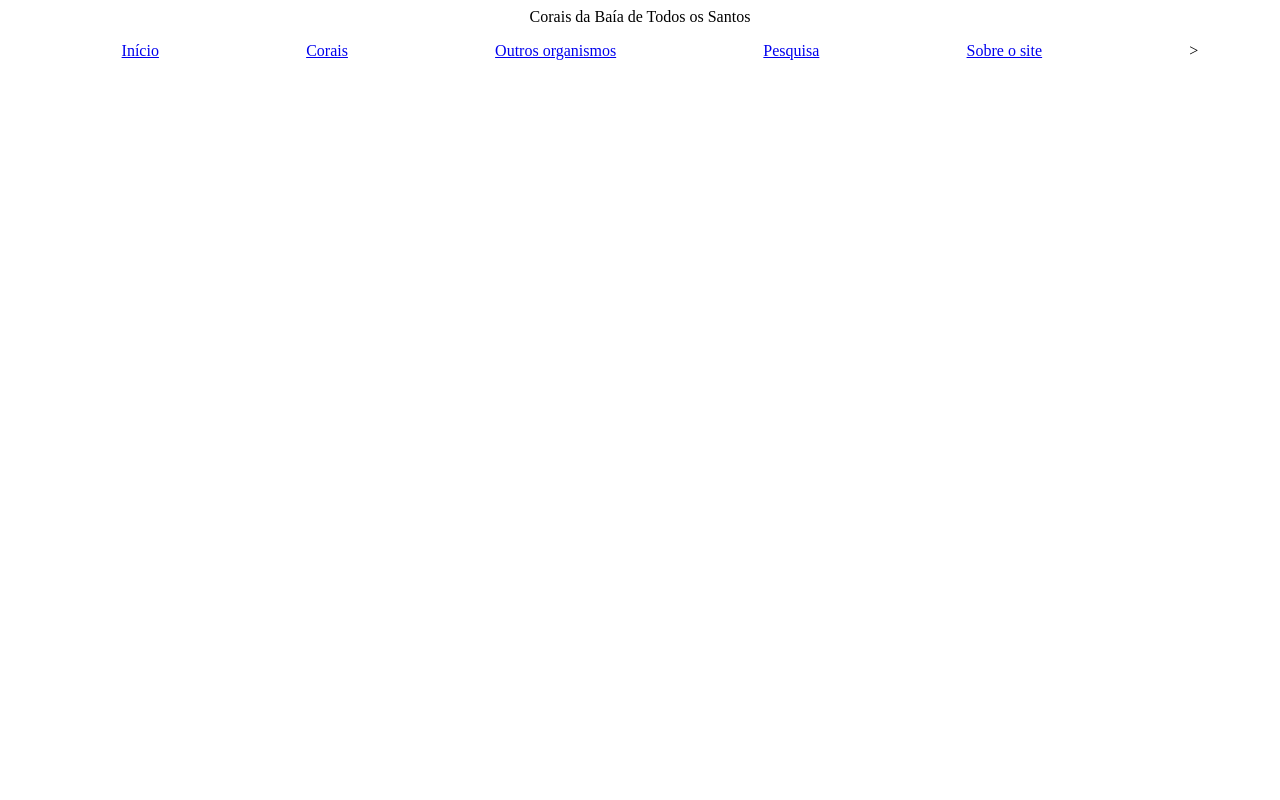
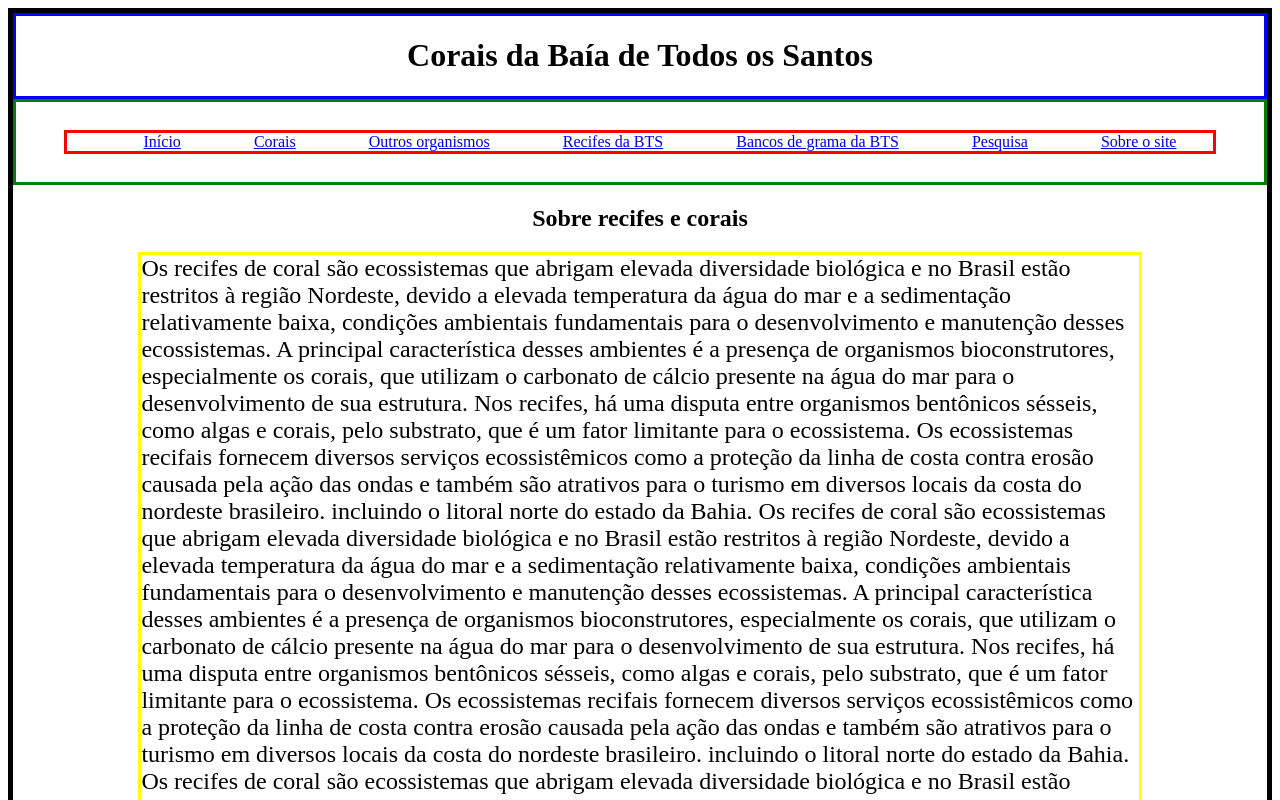
Before and after one commit to joaopedro877/corais, a plain HTML site: page index.html in a window 1280 px wide. Shown: the top 800 px of the page. Drawn offline with Linux system fonts and the light colour scheme.

Commit message:
website template
Website template sem fontes, cores e imagens

```diff
--- a/index.html
+++ b/index.html
@@ -6,17 +6,40 @@
     <link rel="stylesheet" href="styles.css">
 </head>
 <body>
-    <header class="header-container">Corais da Baía de Todos os Santos</header>
+    <header class="header-container"><h1>Corais da Baía de Todos os Santos</h1></header>
     <nav class="nav-bar-container">
         <ul class="nav-bar-itens">
+            <!--add hover to the nav bar itens ("coral" and "outros")-->
             <li><a href="index.html">Início</a></li>
             <li><a href="corais.html">Corais</a></li>
             <li><a href="outros.html">Outros organismos</a></li>
+            <li><a href="recifes.html">Recifes da BTS</a></li>
+            <li><a href="bancos.html">Bancos de grama da BTS</a></li>
             <li><a href="pesquisa.html">Pesquisa</a></li>
             <li><a href="about.hml">Sobre o site</a></li>
-            <!--add a search bar in here-->>
+            <!--add a search bar in here-->
         </ul>
     </nav>
+    <div class="hero-section-container">
+        <div>
+            <h2>Sobre recifes e corais</h2>
+            <p class="hero-text">
+                Os recifes de coral são ecossistemas que abrigam elevada diversidade biológica  e no Brasil estão restritos à região Nordeste, devido a elevada temperatura da água do mar e a sedimentação relativamente baixa, condições ambientais fundamentais para o desenvolvimento e manutenção desses ecossistemas. A principal característica desses ambientes é a presença de organismos bioconstrutores, especialmente os corais, que utilizam o carbonato de cálcio presente na água do mar para o desenvolvimento de sua estrutura. Nos recifes, há uma disputa entre organismos bentônicos sésseis, como algas e corais, pelo substrato, que é um fator limitante para o ecossistema.
+                Os ecossistemas recifais fornecem diversos serviços ecossistêmicos como a proteção da linha de costa contra erosão causada pela ação das ondas e também são atrativos para o turismo em diversos locais da costa do nordeste brasileiro. incluindo o litoral norte do estado da Bahia.
+                Os recifes de coral são ecossistemas que abrigam elevada diversidade biológica  e no Brasil estão restritos à região Nordeste, devido a elevada temperatura da água do mar e a sedimentação relativamente baixa, condições ambientais fundamentais para o desenvolvimento e manutenção desses ecossistemas. A principal característica desses ambientes é a presença de organismos bioconstrutores, especialmente os corais, que utilizam o carbonato de cálcio presente na água do mar para o desenvolvimento de sua estrutura. Nos recifes, há uma disputa entre organismos bentônicos sésseis, como algas e corais, pelo substrato, que é um fator limitante para o ecossistema.
+                Os ecossistemas recifais fornecem diversos serviços ecossistêmicos como a proteção da linha de costa contra erosão causada pela ação das ondas e também são atrativos para o turismo em diversos locais da costa do nordeste brasileiro. incluindo o litoral norte do estado da Bahia.
+                Os recifes de coral são ecossistemas que abrigam elevada diversidade biológica  e no Brasil estão restritos à região Nordeste, devido a elevada temperatura da água do mar e a sedimentação relativamente baixa, condições ambientais fundamentais para o desenvolvimento e manutenção desses ecossistemas. A principal característica desses ambientes é a presença de organismos bioconstrutores, especialmente os corais, que utilizam o carbonato de cálcio presente na água do mar para o desenvolvimento de sua estrutura. Nos recifes, há uma disputa entre organismos bentônicos sésseis, como algas e corais, pelo substrato, que é um fator limitante para o ecossistema.
+                Os ecossistemas recifais fornecem diversos serviços ecossistêmicos como a proteção da linha de costa contra erosão causada pela ação das ondas e também são atrativos para o turismo em diversos locais da costa do nordeste brasileiro. incluindo o litoral norte do estado da Bahia.
+                Os recifes de coral são ecossistemas que abrigam elevada diversidade biológica  e no Brasil estão restritos à região Nordeste, devido a elevada temperatura da água do mar e a sedimentação relativamente baixa, condições ambientais fundamentais para o desenvolvimento e manutenção desses ecossistemas. A principal característica desses ambientes é a presença de organismos bioconstrutores, especialmente os corais, que utilizam o carbonato de cálcio presente na água do mar para o desenvolvimento de sua estrutura. Nos recifes, há uma disputa entre organismos bentônicos sésseis, como algas e corais, pelo substrato, que é um fator limitante para o ecossistema.
+                Os ecossistemas recifais fornecem diversos serviços ecossistêmicos como a proteção da linha de costa contra erosão causada pela ação das ondas e também são atrativos para o turismo em diversos locais da costa do nordeste brasileiro. incluindo o litoral norte do estado da Bahia.
+            </p>
+        </div>
+        <div><img src="" alt=""></div>
+
+    </div>
+    <footer>
+        <div>Teste teste teste teste teste teste teste teste teste teste</div>
+    </footer>
     <script src="corais.js"></script>
 </body>
 </html>
--- a/styles.css
+++ b/styles.css
@@ -1,12 +1,49 @@
 body{
     text-align: center;
     height: 100%;
+    background-image: url("capa.jpgs");
+    background-size: contain;
+    background-repeat:repeat-y;
+    border:5px;
+    border-style: solid;
+    border-color:black;
 }
-ul {
+.header-container{
+    border:3px;
+    border-style: solid;
+    border-color:blue;
+}
+.nav-bar-container{
+    margin: auto 0;
+    padding:12px 48px;
+    border:3px;
+    border-style: solid;
+    border-color:green;
+}
+ul{
     list-style-type: none;
 }
+
 .nav-bar-itens{
     display: flex;
     justify-content: space-around;
+    color:ghostwhite;
+    border:3px;
+    border-style: solid;
+    border-color:red;
 
 }
+
+.hero-text{
+    text-align: left;
+    margin:auto 10%;
+    font-size:24px ;
+    border:3px;
+    border-style: solid;
+    border-color:yellow;
+}
+footer{
+    border:3px;
+    border-style: solid;
+    border-color:yellow;
+}
```
